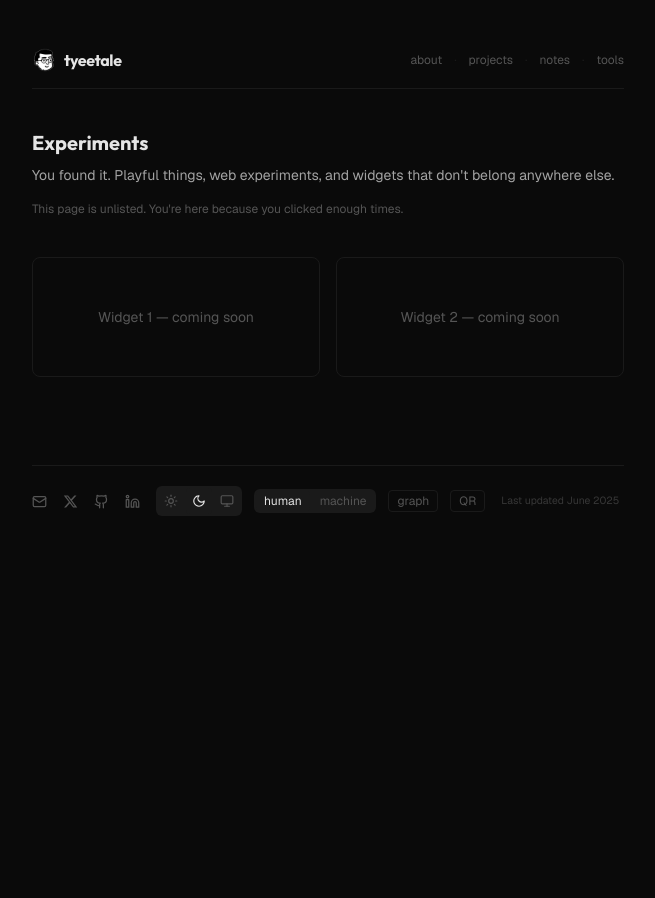
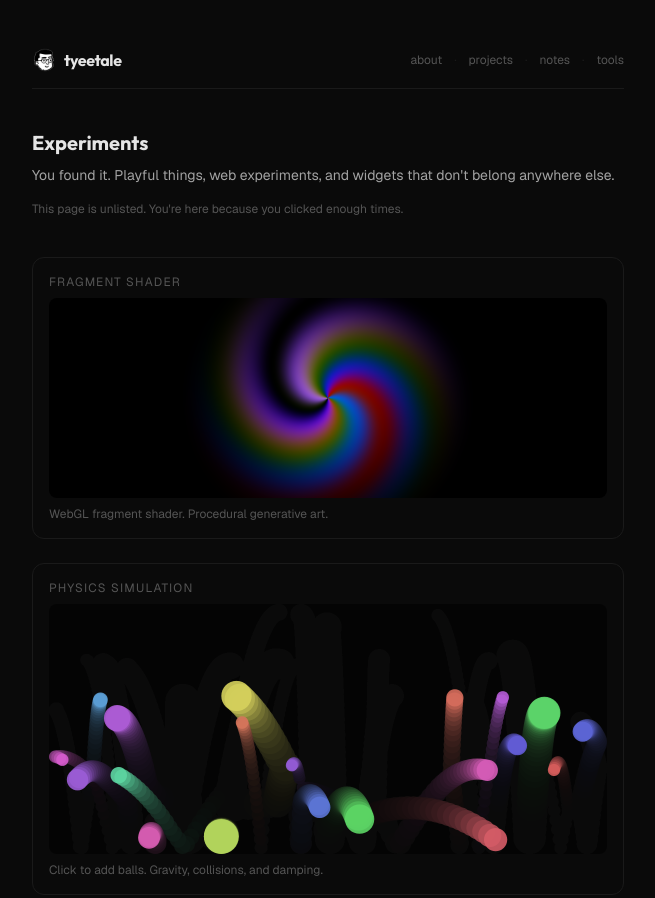
Before and after one commit to tyeetale/tyeetale, an Astro site: page /experiments in a window 1280 px wide. Shown: the top 898 px of the page, without its empty margins (312-967 px from the left). Before the commit the page ends 800 px from the top, so only its background shows below. Built offline with nearby package versions, Linux system fonts and the light colour scheme; Astro itself is replaced by a stand-in of ours; animation ran at ten frames a second.

Commit message:
feat: add command palette, WebGL experiments (shader + physics)

```diff
--- /dev/null
+++ b/src/components/CommandPalette.tsx
@@ -0,0 +1,168 @@
+import { useState, useEffect, useRef, useCallback } from 'react';
+
+interface Command {
+  id: string;
+  label: string;
+  description?: string;
+  action: () => void;
+  category: string;
+}
+
+const commands: Command[] = [
+  // Navigation
+  { id: 'home', label: 'Home', description: 'Go to homepage', action: () => window.location.href = '/', category: 'Navigate' },
+  { id: 'about', label: 'About', description: 'Principles and interests', action: () => window.location.href = '/about', category: 'Navigate' },
+  { id: 'projects', label: 'Projects', description: 'View all projects', action: () => window.location.href = '/projects', category: 'Navigate' },
+  { id: 'notes', label: 'Notes', description: 'Thoughts and writing', action: () => window.location.href = '/notes', category: 'Navigate' },
+  { id: 'tools', label: 'Tools', description: 'Interactive widgets', action: () => window.location.href = '/tools', category: 'Navigate' },
+  { id: 'graph', label: 'Graph', description: 'Knowledge graph', action: () => window.location.href = '/graph', category: 'Navigate' },
+  { id: 'colophon', label: 'Colophon', description: 'How this site is built', action: () => window.location.href = '/colophon', category: 'Navigate' },
+  // Projects
+  { id: 'tildenn', label: 'Tildenn', description: 'AI travel planner', action: () => window.location.href = '/projects/tildenn', category: 'Projects' },
+  { id: 'coopsight', label: 'Coopsight', description: 'Startup ecosystem matchmaker', action: () => window.location.href = '/projects/coopsight', category: 'Projects' },
+  { id: 'metaphor3d', label: 'Metaphor3D', description: 'AI 3D generated assets', action: () => window.location.href = '/projects/metaphor3d', category: 'Projects' },
+  { id: 'fibes', label: 'Fibes', description: 'UGC influencer platform', action: () => window.location.href = '/projects/fibes', category: 'Projects' },
+  // External
+  { id: 'github', label: 'GitHub', description: 'github.com/tyeetale', action: () => window.open('https://github.com/tyeetale', '_blank'), category: 'Links' },
+  { id: 'x', label: 'X / Twitter', description: 'x.com/tyeetale', action: () => window.open('https://x.com/tyeetale', '_blank'), category: 'Links' },
+  { id: 'linkedin', label: 'LinkedIn', description: 'linkedin.com/in/tyeetyee', action: () => window.open('https://linkedin.com/in/tyeetyee', '_blank'), category: 'Links' },
+  // Actions
+  { id: 'theme-light', label: 'Light Mode', description: 'Switch to light theme', action: () => { localStorage.setItem('theme', 'light'); document.documentElement.classList.remove('dark'); document.documentElement.classList.add('light'); }, category: 'Theme' },
+  { id: 'theme-dark', label: 'Dark Mode', description: 'Switch to dark theme', action: () => { localStorage.setItem('theme', 'dark'); document.documentElement.classList.remove('light'); document.documentElement.classList.add('dark'); }, category: 'Theme' },
+  { id: 'theme-system', label: 'System Theme', description: 'Follow system preference', action: () => { localStorage.setItem('theme', 'system'); const resolved = window.matchMedia('(prefers-color-scheme: dark)').matches ? 'dark' : 'light'; document.documentElement.classList.remove('light', 'dark'); document.documentElement.classList.add(resolved); }, category: 'Theme' },
+];
+
+export default function CommandPalette() {
+  const [isOpen, setIsOpen] = useState(false);
+  const [query, setQuery] = useState('');
+  const [selectedIndex, setSelectedIndex] = useState(0);
+  const inputRef = useRef<HTMLInputElement>(null);
+
+  const filtered = commands.filter(cmd =>
+    cmd.label.toLowerCase().includes(query.toLowerCase()) ||
+    (cmd.description || '').toLowerCase().includes(query.toLowerCase())
+  );
+
+  // Group by category
+  const grouped = filtered.reduce<Record<string, Command[]>>((acc, cmd) => {
+    if (!acc[cmd.category]) acc[cmd.category] = [];
+    acc[cmd.category].push(cmd);
+    return acc;
+  }, {});
+
+  useEffect(() => {
+    function handleKeyDown(e: KeyboardEvent) {
+      if ((e.metaKey || e.ctrlKey) && e.key === 'k') {
+        e.preventDefault();
+        setIsOpen(prev => !prev);
+        setQuery('');
+        setSelectedIndex(0);
+      }
+      if (e.key === 'Escape') {
+        setIsOpen(false);
+      }
+    }
+    window.addEventListener('keydown', handleKeyDown);
+    return () => window.removeEventListener('keydown', handleKeyDown);
+  }, []);
+
+  useEffect(() => {
+    if (isOpen && inputRef.current) {
+      inputRef.current.focus();
+    }
+  }, [isOpen]);
+
+  const handleKeyDown = useCallback((e: React.KeyboardEvent) => {
+    if (e.key === 'ArrowDown') {
+      e.preventDefault();
+      setSelectedIndex(i => Math.min(i + 1, filtered.length - 1));
+    } else if (e.key === 'ArrowUp') {
+      e.preventDefault();
+      setSelectedIndex(i => Math.max(i - 1, 0));
+    } else if (e.key === 'Enter' && filtered[selectedIndex]) {
+      filtered[selectedIndex].action();
+      setIsOpen(false);
+    }
+  }, [filtered, selectedIndex]);
+
+  useEffect(() => {
+    setSelectedIndex(0);
+  }, [query]);
+
+  if (!isOpen) return null;
+
+  let flatIndex = 0;
+
+  return (
+    <div className="fixed inset-0 z-50 flex items-start justify-center pt-[20vh]">
+      {/* Backdrop */}
+      <div
+        className="absolute inset-0 bg-black/60 backdrop-blur-sm"
+        onClick={() => setIsOpen(false)}
+      />
+
+      {/* Palette */}
+      <div className="relative w-[90vw] max-w-[520px] bg-[#0a0a0a] border border-[#333] rounded-xl shadow-2xl overflow-hidden">
+        {/* Search input */}
+        <div className="flex items-center px-4 border-b border-[#1a1a1a]">
+          <svg width="16" height="16" viewBox="0 0 24 24" fill="none" stroke="#555" strokeWidth="2" strokeLinecap="round" strokeLinejoin="round">
+            <circle cx="11" cy="11" r="8" />
+            <path d="m21 21-4.3-4.3" />
+          </svg>
+          <input
+            ref={inputRef}
+            type="text"
+            value={query}
+            onChange={(e) => setQuery(e.target.value)}
+            onKeyDown={handleKeyDown}
+            placeholder="Search or jump to..."
+            className="flex-1 px-3 py-3 text-sm bg-transparent text-[#e5e5e5] placeholder-[#555] focus:outline-none"
+          />
+          <kbd className="text-[0.65rem] px-1.5 py-0.5 rounded bg-[#1a1a1a] border border-[#333] text-[#555]">esc</kbd>
+        </div>
+
+        {/* Results */}
+        <div className="max-h-[320px] overflow-y-auto py-2">
+          {Object.entries(grouped).map(([category, cmds]) => (
+            <div key={category}>
+              <div className="px-4 py-1">
+                <span className="text-[0.65rem] uppercase tracking-wider text-[#555]">{category}</span>
+              </div>
+              {cmds.map((cmd) => {
+                const thisIndex = flatIndex++;
+                return (
+                  <button
+                    key={cmd.id}
+                    onClick={() => { cmd.action(); setIsOpen(false); }}
+                    className={`w-full px-4 py-2 flex items-center justify-between text-left transition-colors ${
+                      thisIndex === selectedIndex ? 'bg-[#1a1a1a]' : 'hover:bg-[#1a1a1a]/50'
+                    }`}
+                  >
+                    <div>
+                      <span className="text-sm text-[#e5e5e5]">{cmd.label}</span>
+                      {cmd.description && (
+                        <span className="text-xs text-[#555] ml-2">{cmd.description}</span>
+                      )}
+                    </div>
+                  </button>
+                );
+              })}
+            </div>
+          ))}
+          {filtered.length === 0 && (
+            <div className="px-4 py-6 text-center text-[#555] text-sm">
+              No results found.
+            </div>
+          )}
+        </div>
+
+        {/* Footer hint */}
+        <div className="px-4 py-2 border-t border-[#1a1a1a] flex items-center gap-3 text-[0.65rem] text-[#555]">
+          <span><kbd className="px-1 py-0.5 rounded bg-[#1a1a1a] border border-[#333]">&#8593;&#8595;</kbd> navigate</span>
+          <span><kbd className="px-1 py-0.5 rounded bg-[#1a1a1a] border border-[#333]">&#8629;</kbd> select</span>
+          <span><kbd className="px-1 py-0.5 rounded bg-[#1a1a1a] border border-[#333]">esc</kbd> close</span>
+        </div>
+      </div>
+    </div>
+  );
+}
--- /dev/null
+++ b/src/components/experiments/PhysicsWorld.tsx
@@ -0,0 +1,131 @@
+import { useRef, useEffect } from 'react';
+
+interface Ball {
+  x: number;
+  y: number;
+  vx: number;
+  vy: number;
+  r: number;
+  hue: number;
+}
+
+export default function PhysicsWorld() {
+  const canvasRef = useRef<HTMLCanvasElement>(null);
+
+  useEffect(() => {
+    const canvas = canvasRef.current;
+    if (!canvas) return;
+    const ctx = canvas.getContext('2d');
+    if (!ctx) return;
+
+    canvas.width = canvas.offsetWidth * 2;
+    canvas.height = canvas.offsetHeight * 2;
+    ctx.scale(2, 2);
+
+    const w = canvas.offsetWidth;
+    const h = canvas.offsetHeight;
+    const gravity = 0.3;
+    const damping = 0.85;
+    const balls: Ball[] = [];
+
+    // Create initial balls
+    for (let i = 0; i < 20; i++) {
+      balls.push({
+        x: Math.random() * w,
+        y: Math.random() * h * 0.5,
+        vx: (Math.random() - 0.5) * 4,
+        vy: (Math.random() - 0.5) * 2,
+        r: 6 + Math.random() * 12,
+        hue: Math.random() * 360,
+      });
+    }
+
+    // Click to add balls
+    const handleClick = (e: MouseEvent) => {
+      const rect = canvas.getBoundingClientRect();
+      balls.push({
+        x: e.clientX - rect.left,
+        y: e.clientY - rect.top,
+        vx: (Math.random() - 0.5) * 8,
+        vy: -5 - Math.random() * 5,
+        r: 8 + Math.random() * 10,
+        hue: Math.random() * 360,
+      });
+    };
+    canvas.addEventListener('click', handleClick);
+
+    let animId: number;
+
+    function animate() {
+      if (!ctx) return;
+      ctx.fillStyle = 'rgba(10, 10, 10, 0.15)';
+      ctx.fillRect(0, 0, w, h);
+
+      for (const ball of balls) {
+        // Gravity
+        ball.vy += gravity;
+
+        // Move
+        ball.x += ball.vx;
+        ball.y += ball.vy;
+
+        // Bounce off walls
+        if (ball.x - ball.r < 0) { ball.x = ball.r; ball.vx *= -damping; }
+        if (ball.x + ball.r > w) { ball.x = w - ball.r; ball.vx *= -damping; }
+        if (ball.y + ball.r > h) { ball.y = h - ball.r; ball.vy *= -damping; }
+        if (ball.y - ball.r < 0) { ball.y = ball.r; ball.vy *= -damping; }
+
+        // Ball-to-ball collision
+        for (const other of balls) {
+          if (other === ball) continue;
+          const dx = other.x - ball.x;
+          const dy = other.y - ball.y;
+          const dist = Math.sqrt(dx * dx + dy * dy);
+          const minDist = ball.r + other.r;
+          if (dist < minDist && dist > 0) {
+            const nx = dx / dist;
+            const ny = dy / dist;
+            const overlap = minDist - dist;
+            ball.x -= nx * overlap * 0.5;
+            ball.y -= ny * overlap * 0.5;
+            other.x += nx * overlap * 0.5;
+            other.y += ny * overlap * 0.5;
+            const dvx = ball.vx - other.vx;
+            const dvy = ball.vy - other.vy;
+            const dot = dvx * nx + dvy * ny;
+            ball.vx -= dot * nx * damping;
+            ball.vy -= dot * ny * damping;
+            other.vx += dot * nx * damping;
+            other.vy += dot * ny * damping;
+          }
+        }
+
+        // Draw
+        ctx.beginPath();
+        ctx.arc(ball.x, ball.y, ball.r, 0, Math.PI * 2);
+        ctx.fillStyle = `hsla(${ball.hue}, 60%, 60%, 0.9)`;
+        ctx.fill();
+      }
+
+      animId = requestAnimationFrame(animate);
+    }
+
+    animate();
+
+    return () => {
+      cancelAnimationFrame(animId);
+      canvas.removeEventListener('click', handleClick);
+    };
+  }, []);
+
+  return (
+    <div>
+      <h3 className="text-xs text-[#555] uppercase tracking-widest mb-2">Physics Simulation</h3>
+      <canvas
+        ref={canvasRef}
+        className="w-full h-[250px] rounded-lg cursor-crosshair bg-[#0a0a0a]"
+      />
+      <p className="text-xs text-[#555] mt-2">Click to add balls. Gravity, collisions, and damping.</p>
+    </div>
+  );
+}
--- /dev/null
+++ b/src/components/experiments/ShaderToy.tsx
@@ -0,0 +1,93 @@
+import { useRef, useEffect } from 'react';
+
+export default function ShaderToy() {
+  const canvasRef = useRef<HTMLCanvasElement>(null);
+
+  useEffect(() => {
+    const canvas = canvasRef.current;
+    if (!canvas) return;
+    const gl = canvas.getContext('webgl');
+    if (!gl) return;
+
+    canvas.width = canvas.offsetWidth * 2;
+    canvas.height = canvas.offsetHeight * 2;
+
+    const vertexShader = gl.createShader(gl.VERTEX_SHADER)!;
+    gl.shaderSource(vertexShader, `
+      attribute vec2 position;
+      void main() {
+        gl_Position = vec4(position, 0.0, 1.0);
+      }
+    `);
+    gl.compileShader(vertexShader);
+
+    const fragmentShader = gl.createShader(gl.FRAGMENT_SHADER)!;
+    gl.shaderSource(fragmentShader, `
+      precision highp float;
+      uniform float time;
+      uniform vec2 resolution;
+
+      void main() {
+        vec2 uv = gl_FragCoord.xy / resolution.xy;
+        vec2 p = uv * 2.0 - 1.0;
+        p.x *= resolution.x / resolution.y;
+
+        float d = length(p);
+        float a = atan(p.y, p.x);
+
+        float r = sin(d * 8.0 - time * 1.5 + a * 3.0) * 0.5 + 0.5;
+        float g = sin(d * 6.0 - time * 1.2 + a * 2.0 + 2.094) * 0.5 + 0.5;
+        float b = sin(d * 10.0 - time * 1.8 + a * 4.0 + 4.188) * 0.5 + 0.5;
+
+        float fade = smoothstep(1.5, 0.0, d);
+
+        gl_FragColor = vec4(r * fade * 0.6, g * fade * 0.4, b * fade * 0.8, 1.0);
+      }
+    `);
+    gl.compileShader(fragmentShader);
+
+    const program = gl.createProgram()!;
+    gl.attachShader(program, vertexShader);
+    gl.attachShader(program, fragmentShader);
+    gl.linkProgram(program);
+    gl.useProgram(program);
+
+    const vertices = new Float32Array([-1, -1, 1, -1, -1, 1, 1, 1]);
+    const buffer = gl.createBuffer();
+    gl.bindBuffer(gl.ARRAY_BUFFER, buffer);
+    gl.bufferData(gl.ARRAY_BUFFER, vertices, gl.STATIC_DRAW);
+
+    const position = gl.getAttribLocation(program, 'position');
+    gl.enableVertexAttribArray(position);
+    gl.vertexAttribPointer(position, 2, gl.FLOAT, false, 0, 0);
+
+    const timeUniform = gl.getUniformLocation(program, 'time');
+    const resolutionUniform = gl.getUniformLocation(program, 'resolution');
+
+    let animId: number;
+    const startTime = Date.now();
+
+    function render() {
+      if (!gl || !canvas) return;
+      gl.viewport(0, 0, canvas.width, canvas.height);
+      gl.uniform1f(timeUniform, (Date.now() - startTime) / 1000);
+      gl.uniform2f(resolutionUniform, canvas.width, canvas.height);
+      gl.drawArrays(gl.TRIANGLE_STRIP, 0, 4);
+      animId = requestAnimationFrame(render);
+    }
+
+    render();
+    return () => cancelAnimationFrame(animId);
+  }, []);
+
+  return (
+    <div>
+      <h3 className="text-xs text-[#555] uppercase tracking-widest mb-2">Fragment Shader</h3>
+      <canvas
+        ref={canvasRef}
+        className="w-full h-[200px] rounded-lg"
+      />
+      <p className="text-xs text-[#555] mt-2">WebGL fragment shader. Procedural generative art.</p>
+    </div>
+  );
+}
--- a/src/layouts/BaseLayout.astro
+++ b/src/layouts/BaseLayout.astro
@@ -1,6 +1,7 @@
 ---
 import '../styles/globals.css';
 import { ViewTransitions } from 'astro:transitions';
+import CommandPalette from '../components/CommandPalette';
 
 interface Props {
   title: string;
@@ -100,6 +101,7 @@ const websiteJsonLd = {
     <div class="mx-auto w-full max-w-[640px] px-4 sm:px-6 py-8 sm:py-12 min-h-screen flex flex-col">
       <slot />
     </div>
+    <CommandPalette client:load />
     <script>
       import { inject } from '@vercel/analytics';
       inject();
--- a/src/pages/experiments.astro
+++ b/src/pages/experiments.astro
@@ -2,6 +2,8 @@
 import BaseLayout from '../layouts/BaseLayout.astro';
 import Header from '../components/Header.astro';
 import Footer from '../components/Footer.astro';
+import ShaderToy from '../components/experiments/ShaderToy';
+import PhysicsWorld from '../components/experiments/PhysicsWorld';
 ---
 
 <BaseLayout title="Experiments" description="Web experiments and widgets." path="/experiments" noindex={true}>
@@ -14,12 +16,12 @@ import Footer from '../components/Footer.astro';
     This page is unlisted. You're here because you clicked enough times.
   </p>
 
-  <div class="grid grid-cols-1 sm:grid-cols-2 gap-4 mb-10">
-    <div class="border border-border rounded-lg p-6 flex items-center justify-center min-h-[120px]">
-      <span class="text-muted text-sm">Widget 1 — coming soon</span>
+  <div class="grid grid-cols-1 gap-6 mb-10">
+    <div class="border border-border rounded-xl p-4 bg-surface/50">
+      <ShaderToy client:visible />
     </div>
-    <div class="border border-border rounded-lg p-6 flex items-center justify-center min-h-[120px]">
-      <span class="text-muted text-sm">Widget 2 — coming soon</span>
+    <div class="border border-border rounded-xl p-4 bg-surface/50">
+      <PhysicsWorld client:visible />
     </div>
   </div>
 
```
